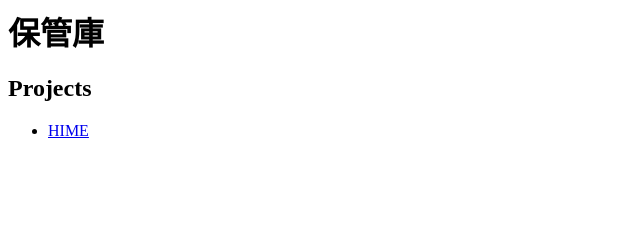
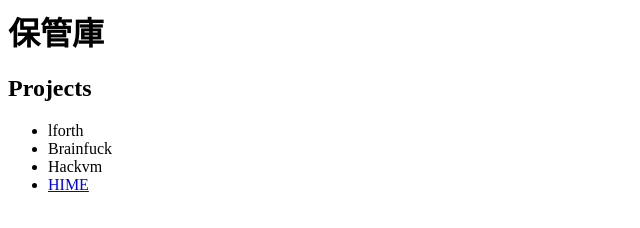
Before and after one commit to letoh/letoh.github.io, a plain HTML site: page index.html in a window 1280 px wide. Shown: the whole page, without its empty margins (0-640 px from the left). Drawn offline with Linux system fonts and the light colour scheme.

Commit message:
add more projects

```diff
--- a/index.html
+++ b/index.html
@@ -8,6 +8,9 @@
 
 		<h2>Projects</h2>
 		<ul>
+			<li>lforth</li>
+			<li>Brainfuck</li>
+			<li>Hackvm</li>
 			<li><a href="hime">HIME</a></li>
 		</ul>
 	</body>
```
